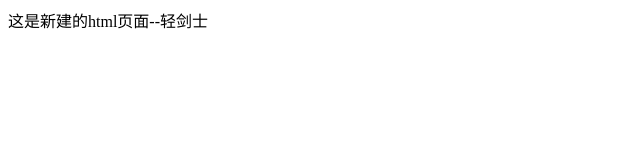
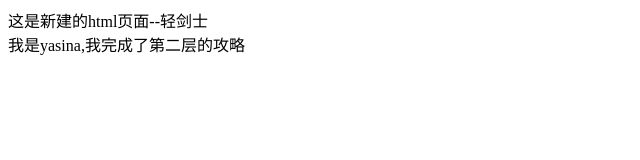
Before and after one commit to sAoKirtio/mysecond, a plain HTML site: page index.html in a window 1280 px wide. Shown: the whole page, without its empty margins (0-640 px from the left). Drawn offline with Linux system fonts and the light colour scheme.

Commit message:
攻略第二层

```diff
--- a/index.html
+++ b/index.html
@@ -7,5 +7,6 @@
   </head>
   <body>
     <span>这是新建的html页面--轻剑士</span>
+    <div>我是yasina,我完成了第二层的攻略</div>
   </body>
 </html>
```
